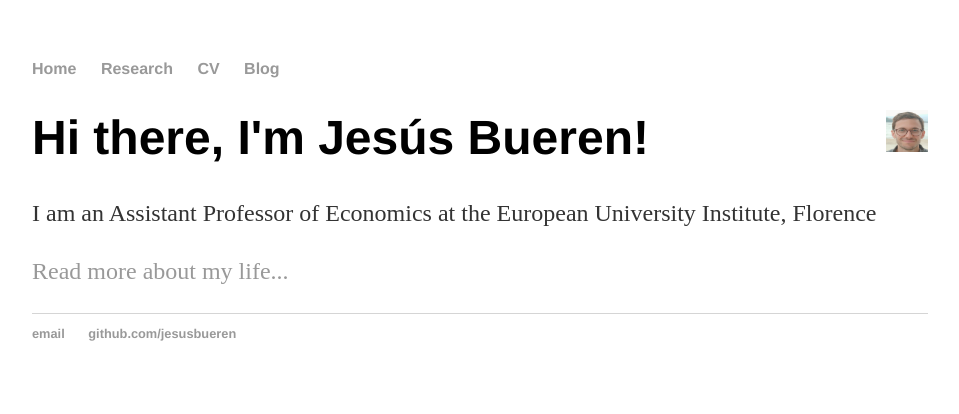
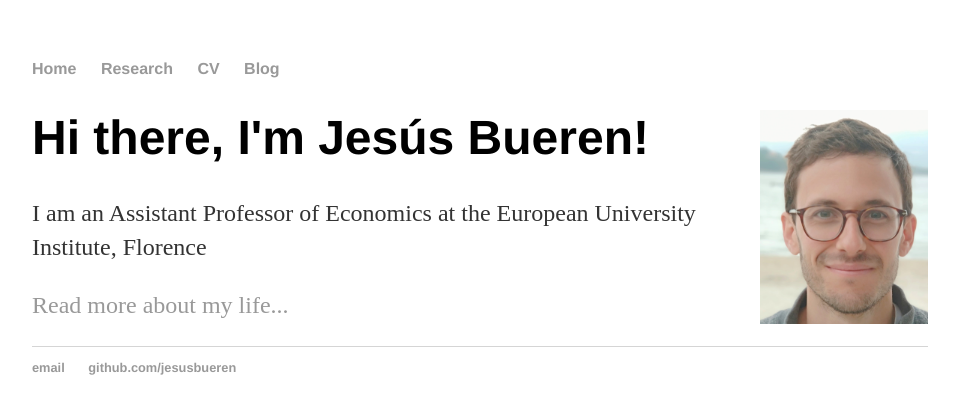
Before and after one commit to jesusbueren/jesusbueren.github.io, a Jekyll site: the page built from index.html, in a window 1280 px wide. Shown: the top 414 px of the page, without its empty margins (160-1119 px from the left). Built offline with Jekyll 4.4.1, drawn with Linux system fonts in a browser that asks for light colours.

Commit message:
Update index.html

```diff
--- a/index.html
+++ b/index.html
@@ -4,7 +4,7 @@
 ---
 <div class="blurb">
 
-	<h1><img src="img_github.jpg" alt="Smiley face" style="float:right;width:42px;height:42px;"> Hi there, I'm Jes&uacutes Bueren!</h1>
+	<h1><img src="img_github.jpg" alt="Smiley face" style="float:right;width:168px;height:214px;"> Hi there, I'm Jes&uacutes Bueren!</h1>
 	<p>I am an Assistant Professor of Economics at the European University Institute, Florence</p>
 	<p><a href="/about">Read more about my life...</a></p>
 </div><!-- /.blurb -->
```
